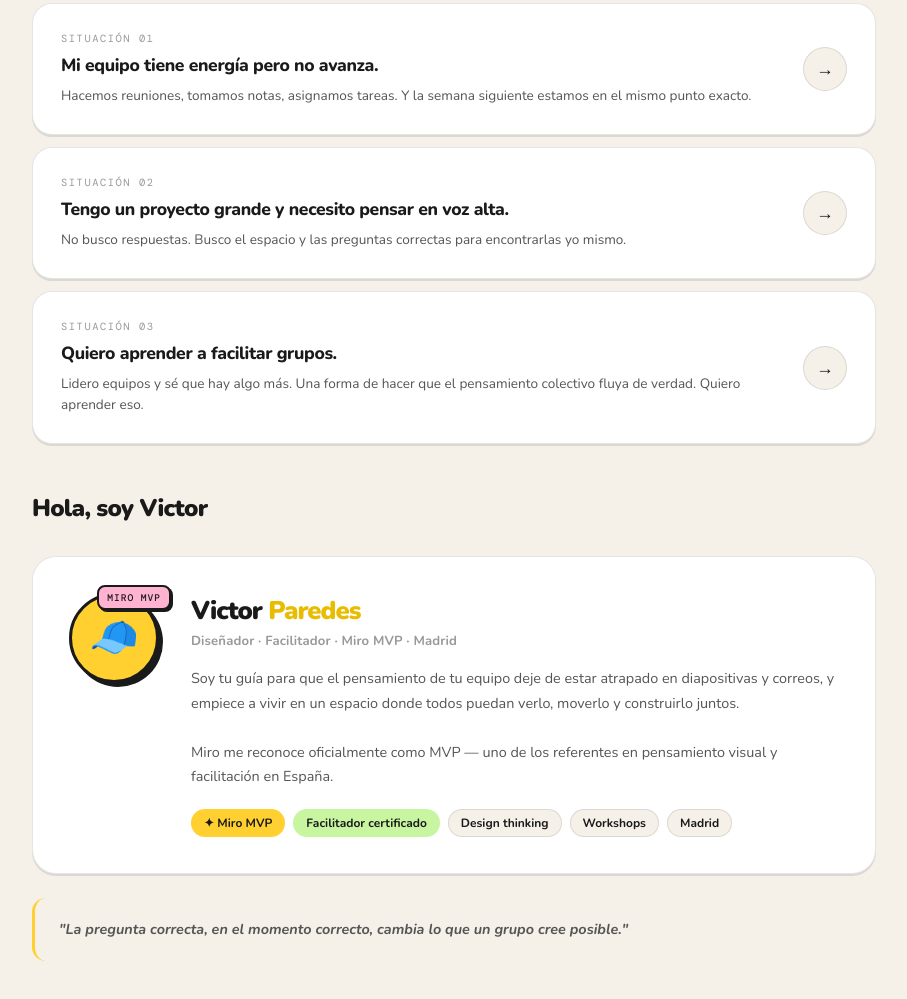
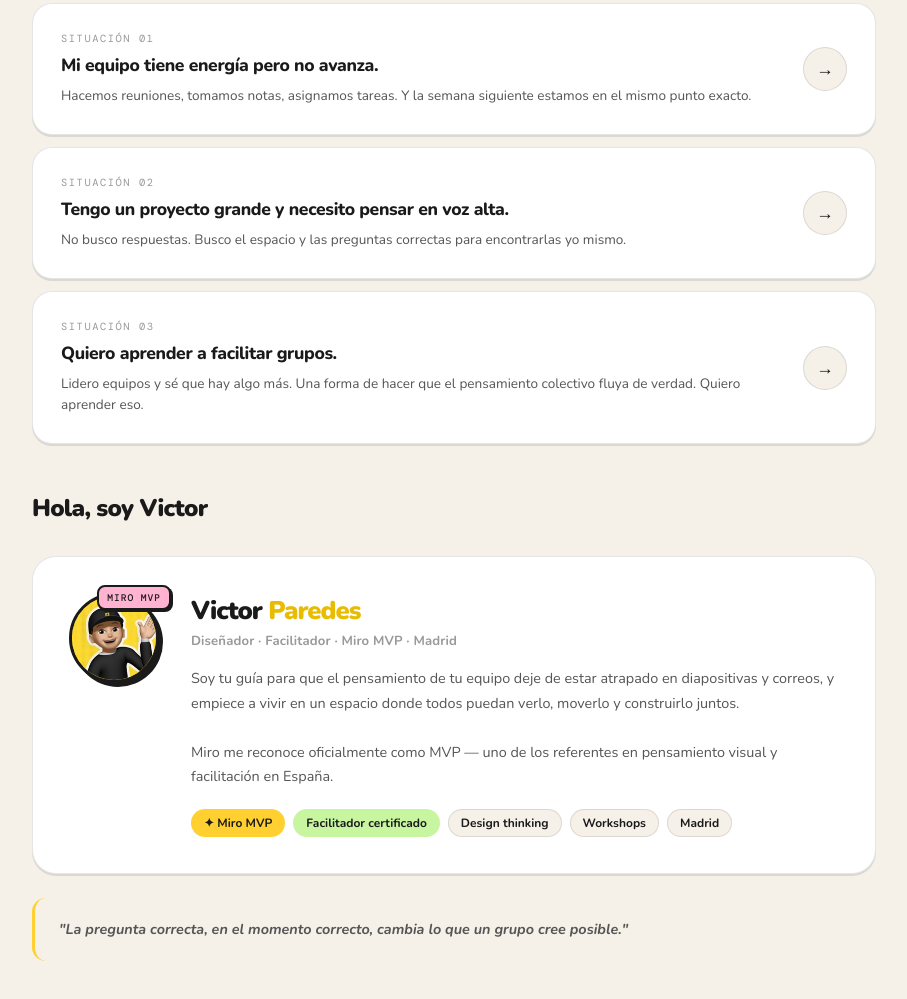
Before and after one commit to vprds/facilitacion-es, a plain HTML site: page index.html in a window 1280 px wide. Shown: the part 1428-2427 px from the top of the page, without its empty margins (186-1093 px from the left). Drawn offline with nearby package versions, Linux system fonts and the light colour scheme.

Commit message:
feat: add bitmoji avatar
Replace placeholder emoji with BIK Hi bitmoji (180×180 JPEG, ~10KB).

Co-authored-by: Cursor <cursoragent@cursor.com>

```diff
--- a/index.html
+++ b/index.html
@@ -231,9 +231,13 @@ nav{
 .bio-avatar{
   width:90px;height:90px;border-radius:50%;
   background:var(--yellow);border:3px solid var(--dark);
-  display:flex;align-items:center;justify-content:center;
-  font-size:2.5rem;overflow:hidden;
+  overflow:hidden;
   box-shadow:4px 4px 0 var(--dark)
+}
+.bio-avatar img{
+  width:100%;height:100%;
+  object-fit:cover;display:block;
+  transform:scale(1.08)
 }
 .bio-badge{
   position:absolute;top:-8px;right:-12px;
@@ -424,7 +428,11 @@ nav{
 
     <div class="bio-card">
       <div class="bio-avatar-wrap">
-        <div class="bio-avatar">🧢</div>
+        <div class="bio-avatar">
+          <img src="avatar.jpg"
+               alt="Victor Paredes, facilitador y Miro MVP"
+               width="90" height="90">
+        </div>
         <div class="bio-badge">Miro MVP</div>
       </div>
       <div>
```
Also changed, not shown: avatar.jpg (added).
